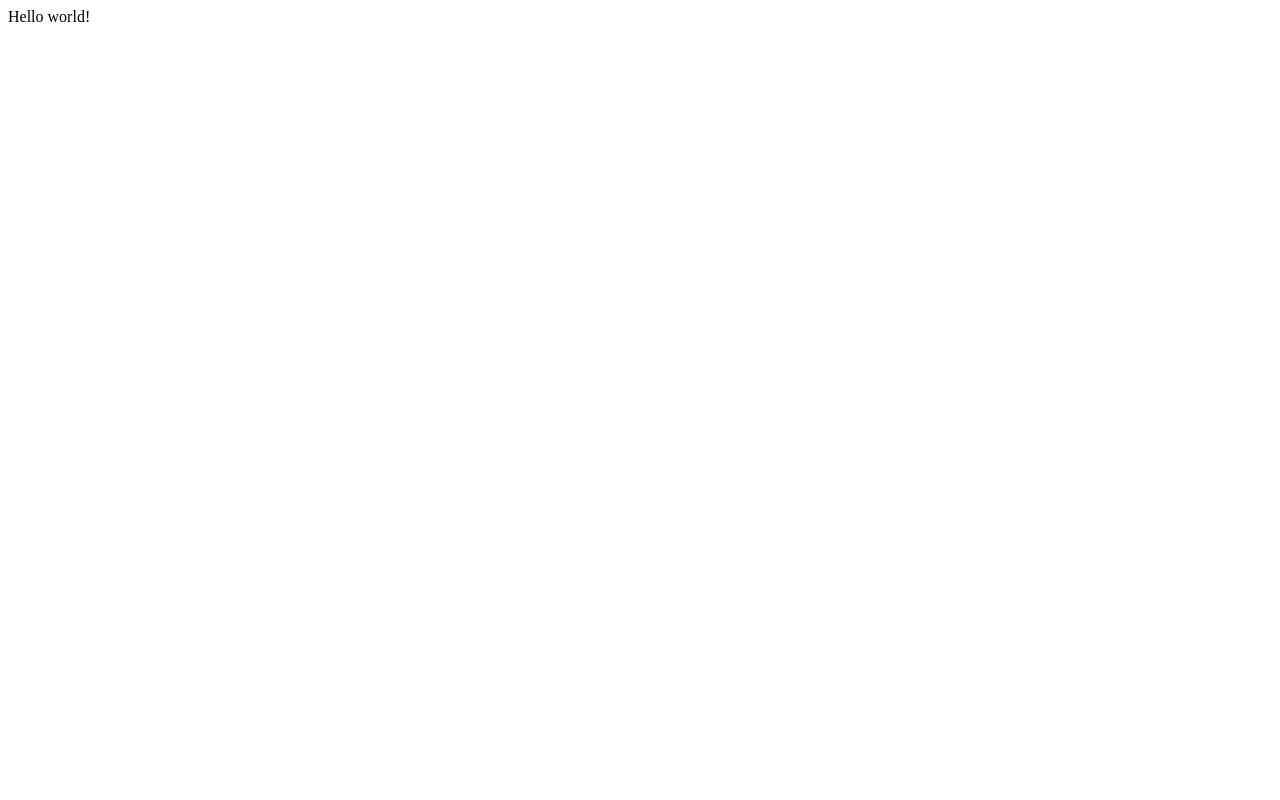
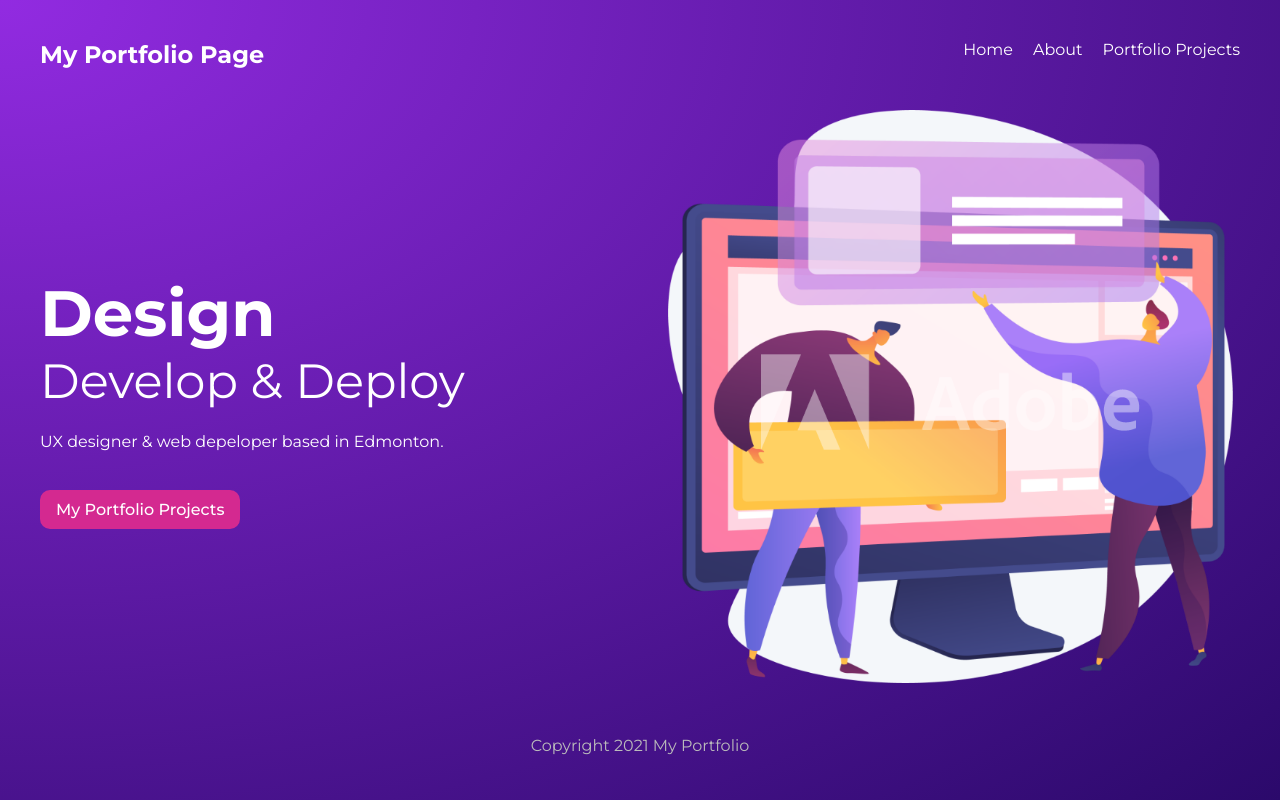
Before and after one commit to liam34/portfolio-page, a Gatsby site: page / in a window 1280 px wide. Built offline with nearby package versions, Linux system fonts and the light colour scheme; Gatsby itself is replaced by a stand-in of ours.

Commit message:
commit changes from #7

```diff
--- /dev/null
+++ b/src/components/Layout.js
@@ -0,0 +1,17 @@
+import React from 'react'
+import NavBar from './NavBar'
+import '../styles/global.css'
+
+export default function Layout({ children }) {
+  return (
+    <div className='layout'>
+        <NavBar />
+        <div className='content'>
+            { children }
+        </div>
+        <footer>
+            <p>Copyright 2021 My Portfolio</p>
+        </footer>
+    </div>
+  )
+}
--- /dev/null
+++ b/src/components/NavBar.js
@@ -0,0 +1,16 @@
+import { Link } from 'gatsby'
+import React from 'react'
+
+export default function NavBar() {
+  return (
+    <nav>
+        <h1>My Portfolio Page</h1>
+        <div className='links'>
+        <Link to='/'>Home</Link>
+        <Link to='/about'>About</Link>
+        <Link to='/projects'>Portfolio Projects</Link>
+        </div>
+
+    </nav>
+  )
+}
--- a/src/pages/index.js
+++ b/src/pages/index.js
@@ -1,5 +1,20 @@
+import { Link } from "gatsby"
 import React from "react"
+import Layout from "../components/Layout"
+import * as styles from "../styles/home.module.css"
 
 export default function Home() {
-  return <div>Hello world!</div>
+  return (
+    <Layout>
+        <section className={styles.header}>
+          <div>
+            <h2>Design</h2>
+            <h3>Develop & Deploy</h3>
+            <p>UX designer & web depeloper based in Edmonton.</p>
+            <Link className={styles.btn} to="/projects">My Portfolio Projects</Link>
+          </div>
+          <img src="/banner.png" alt="banner" style={{ maxWidth: '100%' }}/>
+        </section>
+    </Layout>
+  )
 }
--- /dev/null
+++ b/src/styles/global.css
@@ -0,0 +1,50 @@
+@import url('https://fonts.googleapis.com/css2?family=Montserrat:wght@300;400;500;700&display=swap');
+
+* {
+  margin: 0;
+  padding: 0;
+  text-decoration: none;
+  font-family: "Montserrat";
+  color: white;
+}
+html, body {
+  min-height: 100%;
+}
+body {
+  background: radial-gradient(at top left, rgba(146,43,225,1) 0%, rgba(43,9,107,1) 100%);
+  background-repeat: no-repeat;
+}
+p {
+  margin: 16px auto;
+  line-height: 1.5em;
+}
+
+/* layout & nav */
+.layout {
+    max-width: 1200px;
+    margin: 0 auto;
+  }
+  nav {
+    display: grid;
+    grid-template-columns: 1fr 1fr;
+    margin: 40px auto;
+  }
+  nav .links {
+    display: inline-block;
+    text-align: right;
+  }
+  nav a {
+    display: inline-block;
+    margin-left: 20px;
+    font-weight: 400;
+    padding-bottom: 8px;
+    border-bottom: 3px solid transparent;
+  }
+  nav a:hover {
+    border-color: white;
+  }
+  footer p{
+    text-align: center;
+    color: #bbb;
+    margin: 40px auto;
+  }
--- /dev/null
+++ b/src/styles/home.module.css
@@ -0,0 +1,22 @@
+.header {
+    display: grid;
+    grid-template-columns: 1fr 1fr;
+    grid-gap: 40px;
+    align-items: center;
+  }
+  .header h2 {
+    font-size: 4em;
+  }
+  .header h3 {
+    font-size: 3em;
+    font-weight: 400;
+    margin-bottom: 20px;
+  }
+  .btn {
+    display: inline-block;
+    background: #D42990;
+    padding: 10px 16px;
+    border-radius: 10px;
+    margin-top: 20px;
+    font-weight: 500;
+  }
```
Also changed, not shown: src/pages/404.js (added, +13 -0 lines), src/pages/about.js (added, +15 -0 lines), src/pages/projects/index.js (added, +17 -0 lines), src/styles/projects.module.css (added, +11 -0 lines), static/banner.png (added), static/index.html (added).
